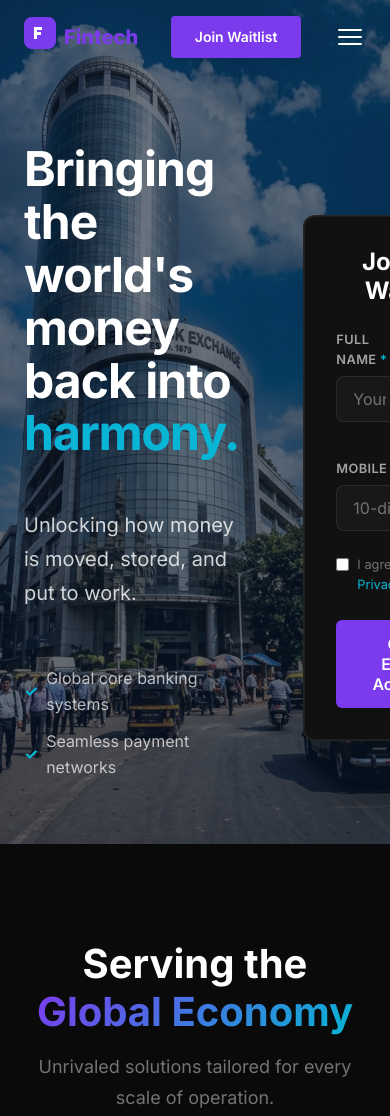
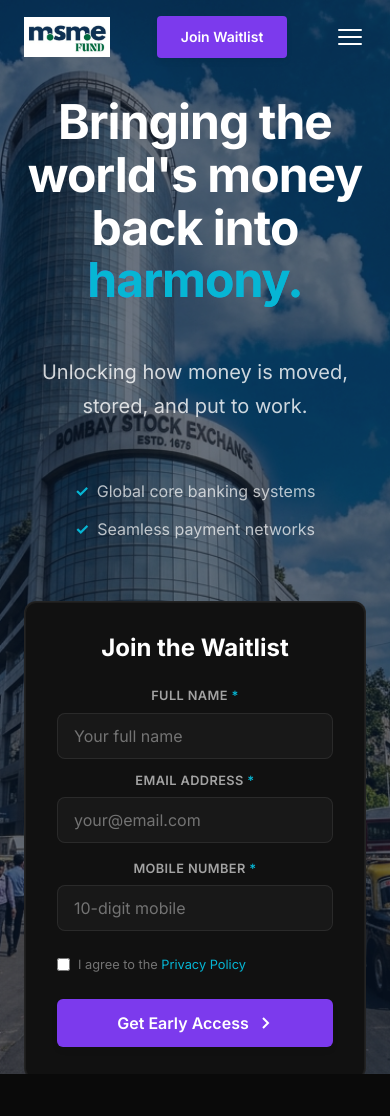
Before and after one commit to arjun248c/fintech, a plain HTML site: page index.html in a window 390 px wide. Shown: the top 1116 px of the page. Drawn offline with Linux system fonts and the light colour scheme.

Commit message:
feat(responsive): Update MSME logo and enforce hero form mobile responsiveness

```diff
--- a/index.html
+++ b/index.html
@@ -53,23 +53,7 @@
 
       <!-- LOGO -->
       <a href="#" class="navbar-logo">
-        <!--
-          The logo is just text styled with CSS.
-          The <span> wraps "Fin" so we can color it differently.
-        -->
-        <div class="logo-icon">
-          <svg width="32" height="32" viewBox="0 0 32 32" fill="none">
-            <rect width="32" height="32" rx="8" fill="url(#logo-gradient)"/>
-            <path d="M10 22V10h8v3h-5v2h4v3h-4v4h-3z" fill="white"/>
-            <defs>
-              <linearGradient id="logo-gradient" x1="0" y1="0" x2="32" y2="32">
-                <stop stop-color="#7c3aed"/>
-                <stop offset="1" stop-color="#06b6d4"/>
-              </linearGradient>
-            </defs>
-          </svg>
-        </div>
-        <span class="logo-text">Fintech</span>
+        <img src="assets/images/logo.png" alt="MSME Fund Logo" style="height: 40px; width: auto; object-fit: contain;">
       </a>
 
       <!-- NAVIGATION LINKS -->
@@ -114,7 +98,7 @@
     <img src="assets/images/bse_hero.png" alt="Bombay Stock Exchange" style="position: absolute; top:0; left:0; width:100%; height:100%; object-fit: cover; z-index: -2;">
     <div class="fis-hero-overlay" style="position: absolute; top:0; left:0; width:100%; height:100%; background: rgba(10, 25, 47, 0.6); z-index: -1;"></div>
 
-    <div class="container hero-container" style="display: grid; grid-template-columns: 1fr 1fr; gap: 4rem; align-items: center; padding-top: 5rem; height: 100%;">
+    <div class="container hero-container fis-hero-grid">
 
       <!-- LEFT SIDE: Text content -->
       <div class="hero-content" style="max-width: 600px;">
@@ -133,10 +117,10 @@
 
       <!-- RIGHT SIDE: Waitlist Form -->
       <div class="hero-visual">
-        <div class="hero-form-card" style="background: var(--bg-secondary); border: 1px solid var(--glass-border); padding: 2rem; border-radius: 12px;">
+        <div class="hero-form-card" style="background: var(--bg-secondary); border: 1px solid var(--glass-border); padding: 2rem; border-radius: 12px; width: 100%; max-width: 500px;">
           <h3 style="text-align: center; margin-bottom: 1.5rem; font-size: 1.5rem; color: var(--text-primary);">Join the Waitlist</h3>
           <form id="waitlist-form" style="display: flex; flex-direction: column; gap: 1rem;">
-            <div style="display: grid; grid-template-columns: 1fr 1fr; gap: 0.75rem;">
+            <div class="form-grid-2">
               <div>
                 <label class="form-label">Full Name <span style="color: var(--accent);">*</span></label>
                 <input type="text" placeholder="Your full name" class="hero-form-input" required>
--- a/styles.css
+++ b/styles.css
@@ -504,6 +504,16 @@ ul, ol {
   grid-template-columns: 1fr 1fr;   /* Two equal columns */
   gap: var(--space-4xl);
   align-items: center;
+  width: 100%;
+}
+
+@media (max-width: 992px) {
+  .hero-container {
+    grid-template-columns: 1fr; /* Stack on mobile */
+    gap: var(--space-xl);
+    text-align: center;
+    padding-top: var(--space-2xl);
+  }
 }
 
 /* Left side text */
@@ -513,6 +523,13 @@ ul, ol {
   gap: var(--space-lg);
   position: relative;
   z-index: 2;
+  width: 100%;
+}
+
+@media (max-width: 992px) {
+  .hero-content {
+    align-items: center; /* Center contents on mobile */
+  }
 }
 
 .hero-badge {
@@ -1180,3 +1197,48 @@ ul, ol {
     text-align: center;
   }
 }
+
+/* ==========================================
+   MOBILE HERO FIXES
+   ==========================================
+*/
+
+.fis-hero-grid {
+  display: grid;
+  grid-template-columns: 1fr 1fr;
+  gap: 4rem;
+  align-items: center;
+  padding-top: 5rem;
+  height: 100%;
+}
+
+.form-grid-2 {
+  display: grid;
+  grid-template-columns: 1fr 1fr;
+  gap: 0.75rem;
+}
+
+@media (max-width: 992px) {
+  .fis-hero-grid {
+    grid-template-columns: 1fr;
+    gap: 2rem;
+    padding-top: 6rem;
+    text-align: center;
+    /* Center align the checklist items on mobile */
+  }
+  .fis-hero-grid .hero-content {
+    align-items: center;
+    text-align: center;
+    margin: 0 auto;
+  }
+
+  .fis-hero-grid .hero-content > div {
+    align-items: center;
+  }
+}
+
+@media (max-width: 600px) {
+  .form-grid-2 {
+    grid-template-columns: 1fr;
+  }
+}
```
Also changed, not shown: assets/images/logo.png (added).
